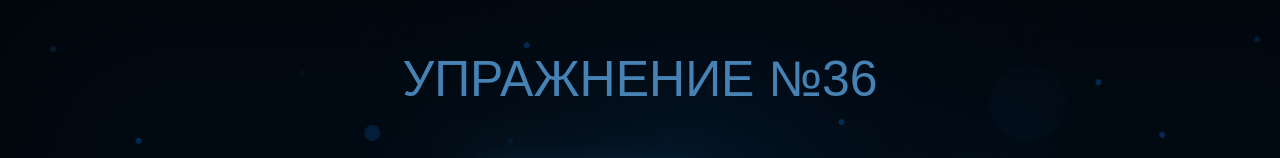
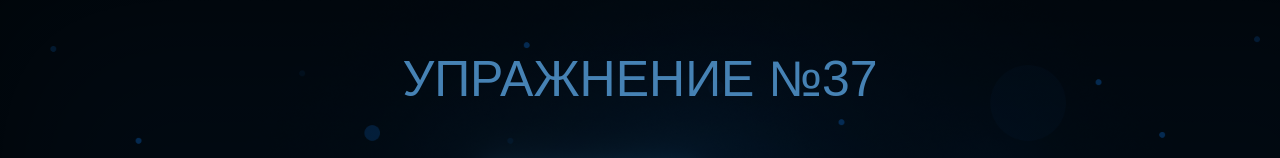
Before and after one commit to OmRakerz/Vue3Base, a Vue app in the folder Vv_vue/: page / in a window 1280 px wide. Shown: the top 158 px of the page. Built offline with nearby package versions, Linux system fonts and the light colour scheme.

Commit message:
Атрибут class в фреймворке

```diff
--- a/Vv_vue/src/App.vue
+++ b/Vv_vue/src/App.vue
@@ -15,7 +15,7 @@ export default {
 </script>
 
 <template>
-  <h1>Упражнение №36</h1>
+  <h1>Упражнение №37</h1>
   <br />
 
   <h2>Атрибут class в фреймворке</h2>
```
